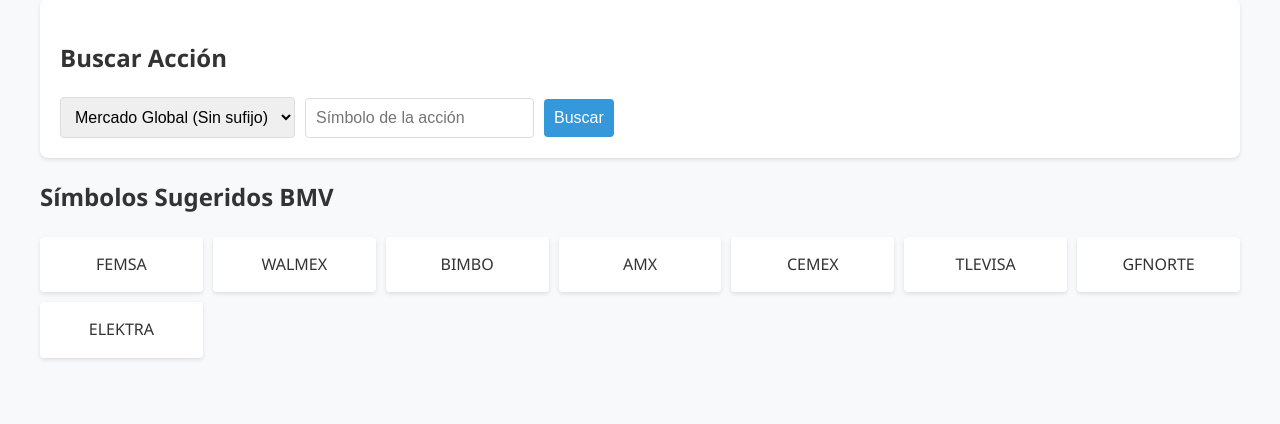
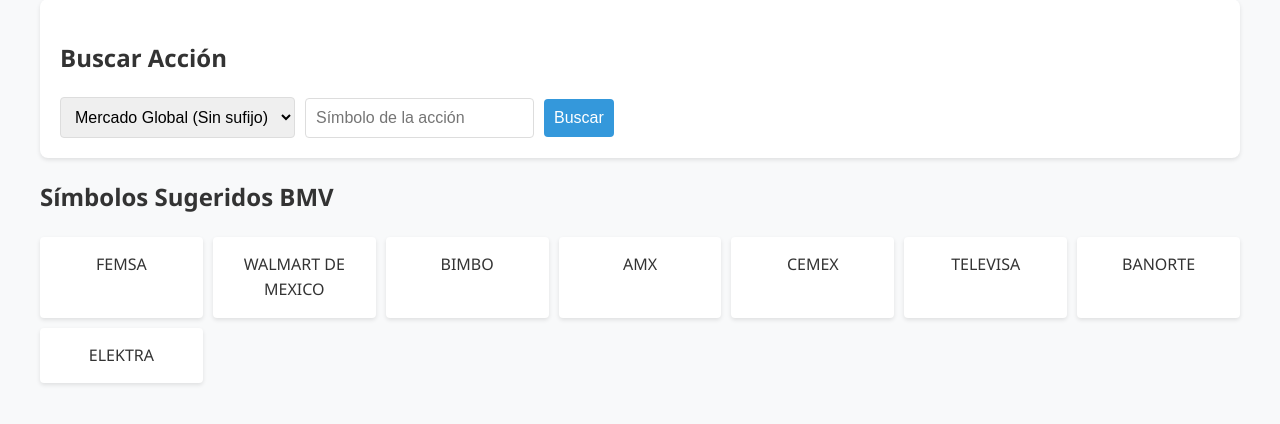
Before and after one commit to KevinCavazosO/momazoscris, a Flask app: page / in a window 1280 px wide. Shown: the part 135-559 px from the top of the page. Run offline with Flask 2, Linux system fonts and the light colour scheme; some libraries are stand-ins or nearby versions.

Commit message:
Update index.html

```diff
--- a/templates/index.html
+++ b/templates/index.html
@@ -169,12 +169,12 @@
             <h2>Símbolos Sugeridos BMV</h2>
             <div class="simbolos-lista">
                 <div class="simbolo-item" onclick="seleccionarSimbolo('KOFUBL')">FEMSA</div>
-                <div class="simbolo-item" onclick="seleccionarSimbolo('WALMEX')">WALMEX</div>
+                <div class="simbolo-item" onclick="seleccionarSimbolo('WALMEX')">WALMART DE MEXICO</div>
                 <div class="simbolo-item" onclick="seleccionarSimbolo('BIMBOA')">BIMBO</div>
                 <div class="simbolo-item" onclick="seleccionarSimbolo('AMXB')">AMX</div>
                 <div class="simbolo-item" onclick="seleccionarSimbolo('CEMEXCPO')">CEMEX</div>
-                <div class="simbolo-item" onclick="seleccionarSimbolo('TLEVISACPO')">TLEVISA</div>
-                <div class="simbolo-item" onclick="seleccionarSimbolo('GFNORTEO')">GFNORTE</div>
+                <div class="simbolo-item" onclick="seleccionarSimbolo('TLEVISACPO')">TELEVISA</div>
+                <div class="simbolo-item" onclick="seleccionarSimbolo('GFNORTEO')">BANORTE</div>
                 <div class="simbolo-item" onclick="seleccionarSimbolo('ELEKTRA')">ELEKTRA</div>
             </div>
         </section>
```
